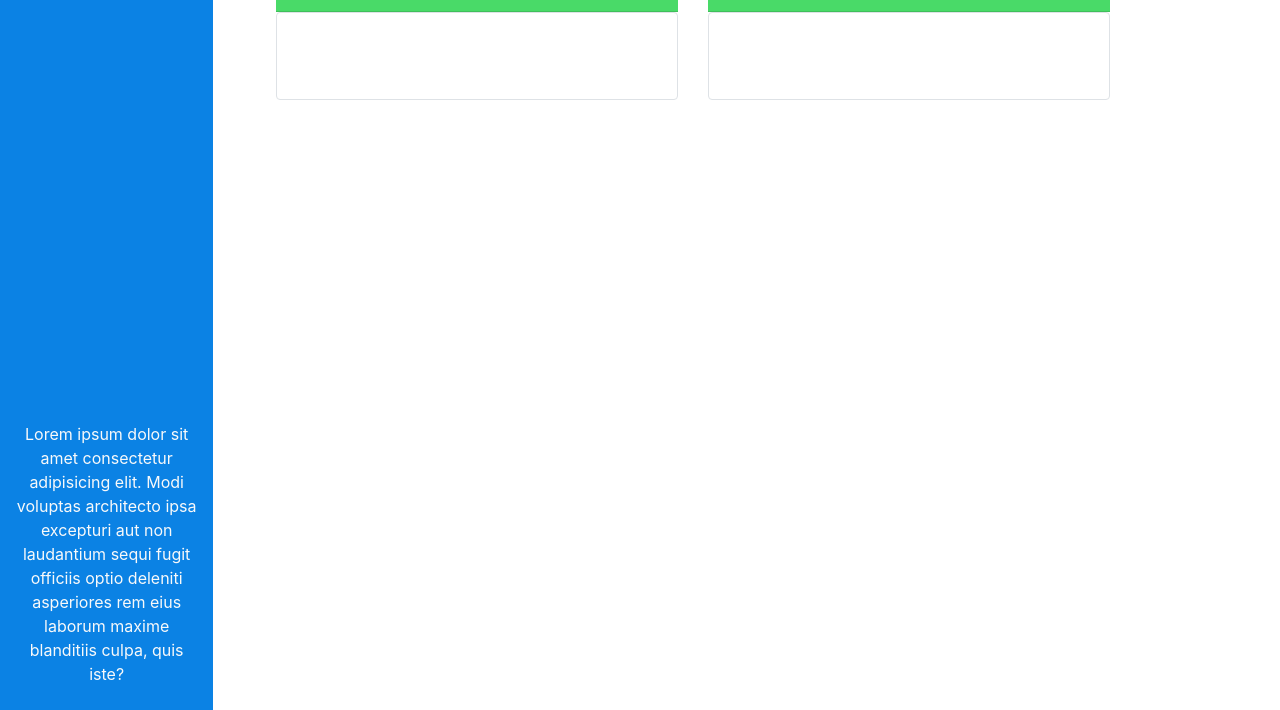
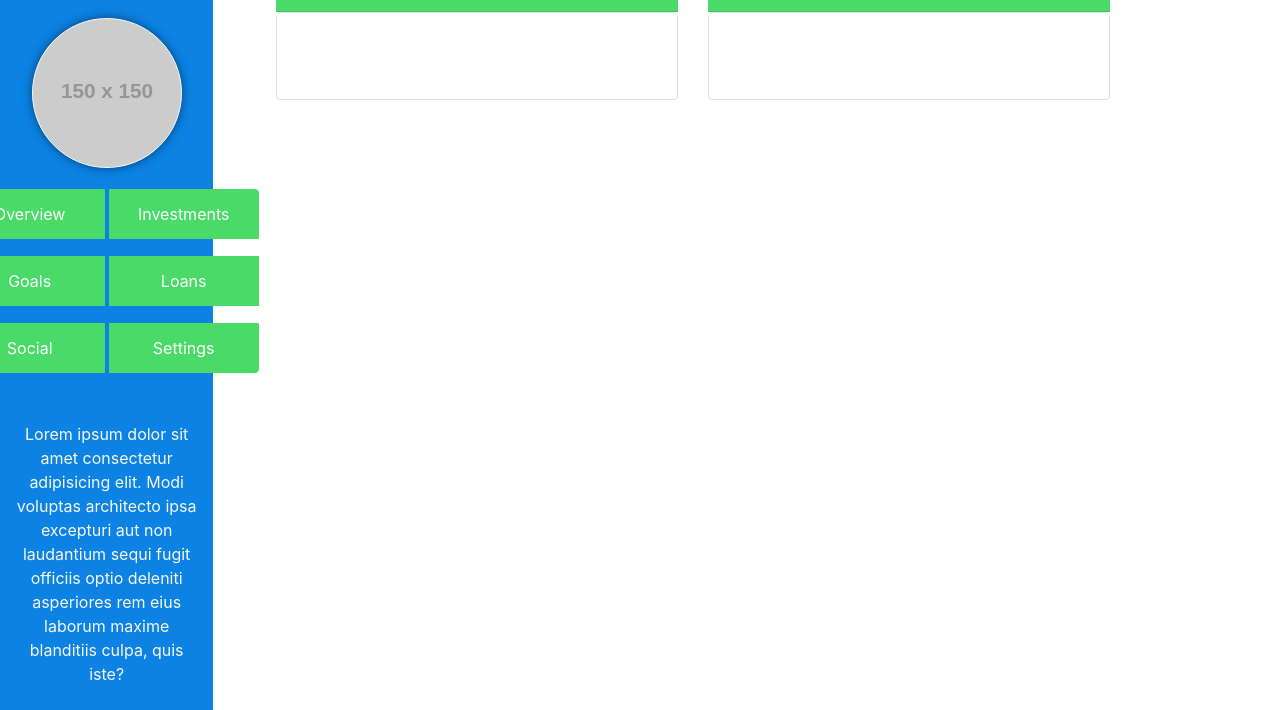
Before and after one commit to TylerSnow-M/Fortuna, a plain HTML site: page index.html in a window 1280 px wide. Shown: the part 90-800 px from the top of the page. Drawn offline with nearby package versions, Linux system fonts and the light colour scheme; placeholder pictures from the web are drawn by us; a web font is replaced by a local one.

Commit message:
added placeholder profile picture and site navigation buttons to the header

```diff
--- a/assets/css/style.css
+++ b/assets/css/style.css
@@ -1,14 +1,58 @@
+:root {
+  --primary: #0b82e4;
+  --secondary: #49da68;
+}
+
 .bg-custom-primary {
-  background-color: #0b82e4; /* Custom primary color */
+  background-color: var(--primary); /* Custom primary color */
 }
 
 .bg-custom-secondary {
-  background-color: #49da68; /* Custom primary color */
+  background-color: #49da68; /* Custom secondary color */
 }
 
+/* Header */
 .logo-outline {
   width: 40px;
   height: 40px;
   border: 2px solid #fff;
   border-radius: 50%;
 }
+
+.profile-pic {
+  display: block;
+  height: 150px;
+  width: 150px;
+  margin: 0 auto;
+  border-radius: 50%;
+  background-image: url(https://via.placeholder.com/150);
+  background-position: center;
+  background-size: cover;
+  border: 5px solid #fff;
+  box-shadow: 0px 0px 10px rgba(0, 0, 0, 0.5);
+}
+
+.btn-group button {
+  margin-right: 10px;
+  margin-bottom: 10px;
+  width: 150px;
+  height: 50px;
+  margin: 5px;
+  background-color: var(--secondary);
+  color: #fff;
+  border-color: var(--secondary);
+}
+
+.btn-group button:hover {
+  background-color: #55c26c;
+  border-color: #5b945b;
+}
+
+.navigation {
+  height: 100%;
+  display: flex;
+  flex-direction: column;
+  justify-content: center;
+  align-items: center;
+}
+/* Header End */
--- a/index.html
+++ b/index.html
@@ -30,6 +30,41 @@
           <h1 class="text-left mb-0">
             <span class="oi oi-task d-inline d-lg-none"></span>Fortuna
           </h1>
+        </div>
+
+        <!-- Page Navigation -->
+        <div
+          class="navigation d-flex flex-column align-items-center justify-content-center mb-4"
+        >
+          <div
+            class="profile-pic rounded-circle border border-light mb-3"
+          ></div>
+          <div class="btn-group-vertical">
+            <div class="btn-group mb-2">
+              <button type="button" class="btn btn-primary btn-custom">
+                Overview
+              </button>
+              <button type="button" class="btn btn-primary btn-custom">
+                Investments
+              </button>
+            </div>
+            <div class="btn-group mb-2">
+              <button type="button" class="btn btn-primary btn-custom">
+                Goals
+              </button>
+              <button type="button" class="btn btn-primary btn-custom">
+                Loans
+              </button>
+            </div>
+            <div class="btn-group">
+              <button type="button" class="btn btn-primary btn-custom">
+                Social
+              </button>
+              <button type="button" class="btn btn-primary btn-custom">
+                Settings
+              </button>
+            </div>
+          </div>
         </div>
 
         <p class="text-center mb-2 d-lg-block mt-auto d-none d-lg-block">
```
Also changed, not shown: assets/images/profilePicture.jpg (added).
